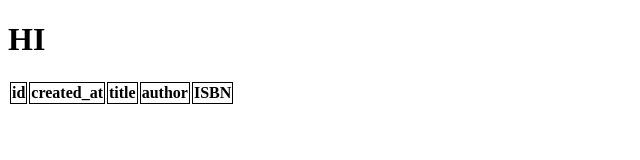
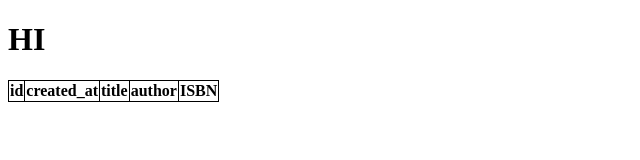
Before and after one commit to supershem24/booksite, a website: page index.html in a window 1280 px wide. Shown: the whole page, without its empty margins (0-640 px from the left). Drawn offline with nearby package versions, Linux system fonts and the light colour scheme; no server answers.

Commit message:
whoops td, instead of tr

```diff
--- a/screen.css
+++ b/screen.css
@@ -1,4 +1,7 @@
-th, tr{
+th, td{
     border: 1px solid;
+}
+
+table{
     border-collapse: collapse;
 }
```
